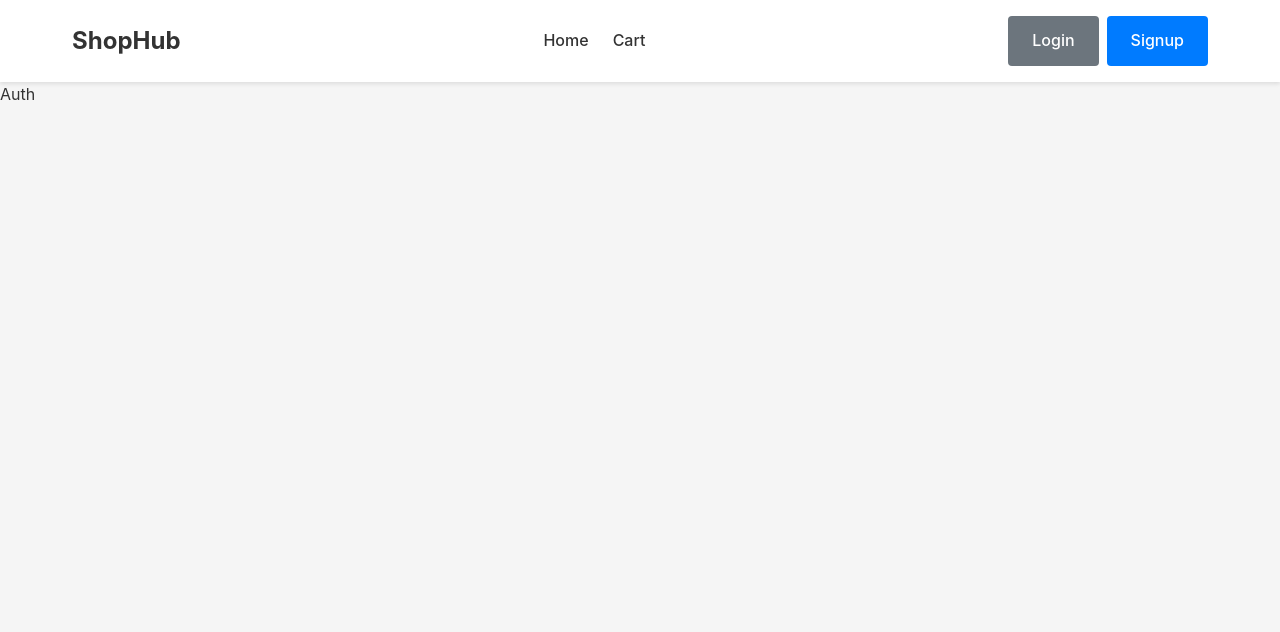
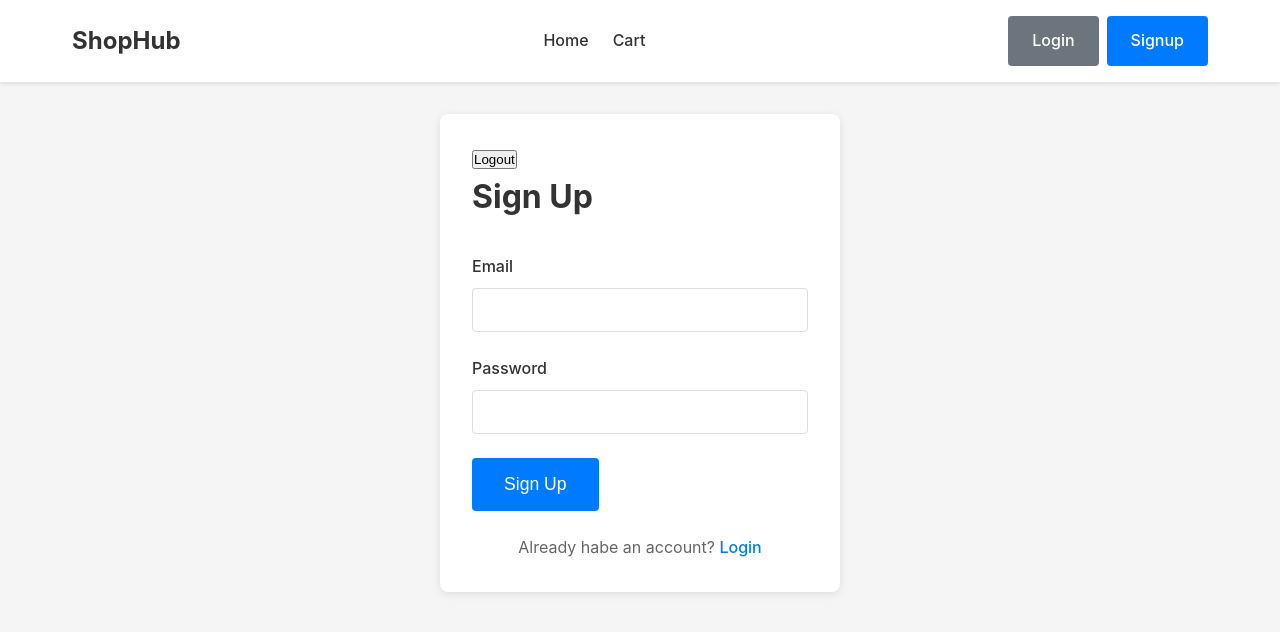
Before and after one commit to OmidProgramm/ecommerce-shophub, a React (Vite) app: page /auth in a window 1280 px wide. Shown: the top 632 px of the page. Built offline with nearby package versions, Linux system fonts and the light colour scheme.

Commit message:
feat(auth): add sign in/sign up with user context and localStorage

```diff
--- a/src/App.jsx
+++ b/src/App.jsx
@@ -4,12 +4,14 @@ import Home from './pages/Home'
 import Auth from './pages/Auth'
 import Checkout from './pages/Checkout'
 import Navbar from './components/Navbar'
+import AuthProvider from './context/AuthContext'
 
 
 function App() {
 
 
   return (
+    <AuthProvider>
       <div className='app'>
         <Navbar/>
         <Routes>
@@ -18,6 +20,7 @@ function App() {
           <Route path='/checkout' element={<Checkout/>}/>
         </Routes>
       </div>
+    </AuthProvider>
   )
 }
 
--- /dev/null
+++ b/src/context/AuthContext.jsx
@@ -0,0 +1,41 @@
+import { createContext, useState } from 'react'
+
+export const AuthContext = createContext(null);
+
+const AuthProvider = ({children}) => {
+    const [user, setUser] = useState(localStorage.getItem('currentUserEmail')? {email:localStorage.getItem('currentUserEmail')}:null);
+    const signUp = (email,password)=>{
+        const users = JSON.parse(localStorage.getItem('users') || "[]");
+        if(users.find((u)=>u.email===email)){
+            return {success: false, error: "Email already exists"};
+        }
+        const newUsers= {email,password};
+        users.push(newUsers);
+        localStorage.setItem('users',JSON.stringify(users));
+        localStorage.setItem('currentUserEmail',email);
+        setUser({email})
+        return {success:true};
+    }
+    const login = (email,password)=>{
+        const users = JSON.parse(localStorage.getItem('users') || "[]");
+        const user = users.find((u)=>u.email===email && u.password === password);
+        if(!user){
+            return {success:false, error: "Invalid email or password"};
+        }
+        localStorage.setItem('currentUserEmail',email);
+        setUser({email});
+
+        return{success:true};
+    }
+    const logout = ()=>{
+        localStorage.removeItem('currentUserEmail');
+        setUser(null)
+    }
+  return (
+    <AuthContext.Provider value={{user,signUp,logout,login}}>
+       {children}
+    </AuthContext.Provider>
+  )
+}
+
+export default AuthProvider
--- a/src/pages/Auth.jsx
+++ b/src/pages/Auth.jsx
@@ -1,8 +1,58 @@
-import React from 'react'
+import React, { useContext, useState } from 'react'
+import { useForm } from 'react-hook-form';
+import { AuthContext } from '../context/AuthContext';
+const Auth = () => {
+  const [mode, setMode] = useState("signup");
+  const {user,signUp,logout,login} = useContext(AuthContext);
 
-const Auth = () => {
+  const {register, handleSubmit, formState:{errors}} = useForm();
+
+  const onSubmit=(data)=>{
+    if(mode ==='signup'){
+      signUp(data.email,data.password);
+    }else{
+      login(data.email,data.password);
+    }
+  }
+
   return (
-    <div>Auth</div>
+    <div className="page">
+      <div className="container">
+        <div className="auth-container">
+          {user && <p>user logged in: {user.email}</p>}
+          <button onClick={()=>logout()}>Logout</button>
+          <h1 className='page-title'>{mode === "signup"?"Sign Up":"Login"}</h1>
+          <form className="auth-form" onSubmit={handleSubmit(onSubmit)}>
+            <div className='form-group'>
+              <label className='form-label' htmlFor='email'>Email</label>
+              <input  className='form-input'type='email' id='email' {...register('email',{required:'Email is required'})}/>
+              {errors.email && (<span className='form-error'>{errors.email.message}</span>)}
+            </div>
+            <div className='form-group'>
+              <label className='form-label' htmlFor='password'>Password</label>
+              <input  className='form-input' type='password' id='password' {...register('password',{required:'Password is required', minLength:{
+                value: 4,
+                message: 'Password must be at least 6 characters'
+              },
+              maxLength:{
+                value: 12,
+                 message: 'Password must be less than 12 characters'
+              }
+              })}/>
+              {errors.password && (<span className='form-error'>{errors.password.message}</span>)}
+            </div>
+            <button type='submit' className='btn btn-primary btn-large'>{mode === "signup"?"Sign Up":"Login"}</button>
+          </form>
+          <div className="auth-switch">
+            {
+              mode === "signup"?(<p>Already habe an account? <span className='auth-link' onClick={()=>setMode('login')}>Login</span></p>):
+              (<p>Don't habe an account? <span className='auth-link' onClick={()=>setMode('signup')}>Sign Up</span></p>)
+            }
+
+          </div>
+        </div>
+      </div>
+    </div>
   )
 }
 
```
